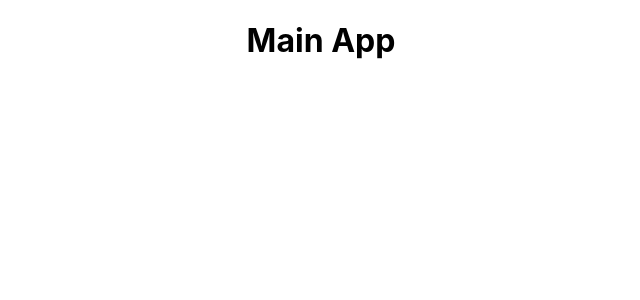
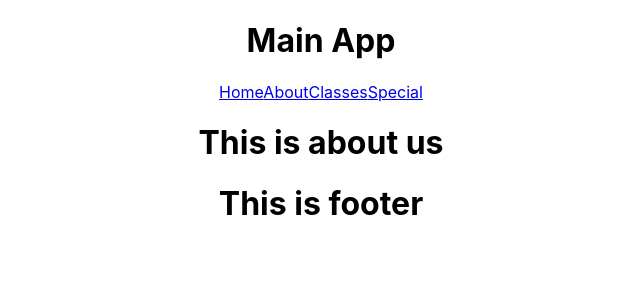
Before and after one commit to moeen-mahmud/nano-class, a React (Create React App) app: page /about-us in a window 1280 px wide. Shown: the top 300 px of the page, without its empty margins (319-959 px from the left). Built offline with nearby package versions, Linux system fonts and the light colour scheme.

Commit message:
added components and react router

```diff
--- a/package.json
+++ b/package.json
@@ -8,6 +8,7 @@
     "@testing-library/user-event": "^12.1.10",
     "react": "^17.0.2",
     "react-dom": "^17.0.2",
+    "react-router-dom": "^5.3.0",
     "react-scripts": "4.0.3",
     "web-vitals": "^1.0.1"
   },
--- a/src/App.js
+++ b/src/App.js
@@ -1,10 +1,42 @@
 import logo from "./logo.svg";
 import "./App.css";
+import { BrowserRouter as Router, Switch, Route } from "react-router-dom";
+import Header from "./components/Header/Header";
+import Home from "./components/Home/Home";
+import AboutUs from "./components/AboutUs/AboutUs";
+import Classes from "./components/Classes/Classes";
+import NotFound from "./components/NotFound/NotFound";
+import Special from "./components/Special/Special";
+import Footer from "./components/Footer/Footer";
 
 function App() {
   return (
     <div className="App">
       <h1>Main App</h1>
+      <Router>
+        <Header></Header>
+        <Switch>
+          <Route exact path="/">
+            <Home></Home>
+          </Route>
+          <Route path="/home">
+            <Home></Home>
+          </Route>
+          <Route path="/about-us">
+            <AboutUs></AboutUs>
+          </Route>
+          <Route path="/classes">
+            <Classes></Classes>
+          </Route>
+          <Route path="/special">
+            <Special></Special>
+          </Route>
+          <Route path="*">
+            <NotFound></NotFound>
+          </Route>
+        </Switch>
+        <Footer></Footer>
+      </Router>
     </div>
   );
 }
--- /dev/null
+++ b/src/components/AboutUs/AboutUs.js
@@ -0,0 +1,11 @@
+import React from "react";
+
+const AboutUs = () => {
+  return (
+    <div>
+      <h1>This is about us</h1>
+    </div>
+  );
+};
+
+export default AboutUs;
--- /dev/null
+++ b/src/components/Classes/Classes.js
@@ -0,0 +1,11 @@
+import React from "react";
+
+const Classes = () => {
+  return (
+    <div>
+      <h1>This is classes</h1>
+    </div>
+  );
+};
+
+export default Classes;
--- /dev/null
+++ b/src/components/Footer/Footer.js
@@ -0,0 +1,11 @@
+import React from "react";
+
+const Footer = () => {
+  return (
+    <div>
+      <h1>This is footer</h1>
+    </div>
+  );
+};
+
+export default Footer;
--- /dev/null
+++ b/src/components/Header/Header.js
@@ -0,0 +1,15 @@
+import React from "react";
+import { NavLink } from "react-router-dom";
+
+const Header = () => {
+  return (
+    <div>
+      <NavLink to="/home">Home</NavLink>
+      <NavLink to="/about-us">About</NavLink>
+      <NavLink to="/classes">Classes</NavLink>
+      <NavLink to="/special">Special</NavLink>
+    </div>
+  );
+};
+
+export default Header;
--- /dev/null
+++ b/src/components/Home/Home.js
@@ -0,0 +1,11 @@
+import React from "react";
+
+const Home = () => {
+  return (
+    <div>
+      <h1>This is home</h1>
+    </div>
+  );
+};
+
+export default Home;
--- /dev/null
+++ b/src/components/NotFound/NotFound.js
@@ -0,0 +1,11 @@
+import React from "react";
+
+const NotFound = () => {
+  return (
+    <div>
+      <h1>404 page not found</h1>
+    </div>
+  );
+};
+
+export default NotFound;
--- /dev/null
+++ b/src/components/Special/Special.js
@@ -0,0 +1,11 @@
+import React from "react";
+
+const Special = () => {
+  return (
+    <div>
+      <h1>This is special</h1>
+    </div>
+  );
+};
+
+export default Special;
```
Also changed, not shown: 1 other file (tests, documents, lock files or other folders).
